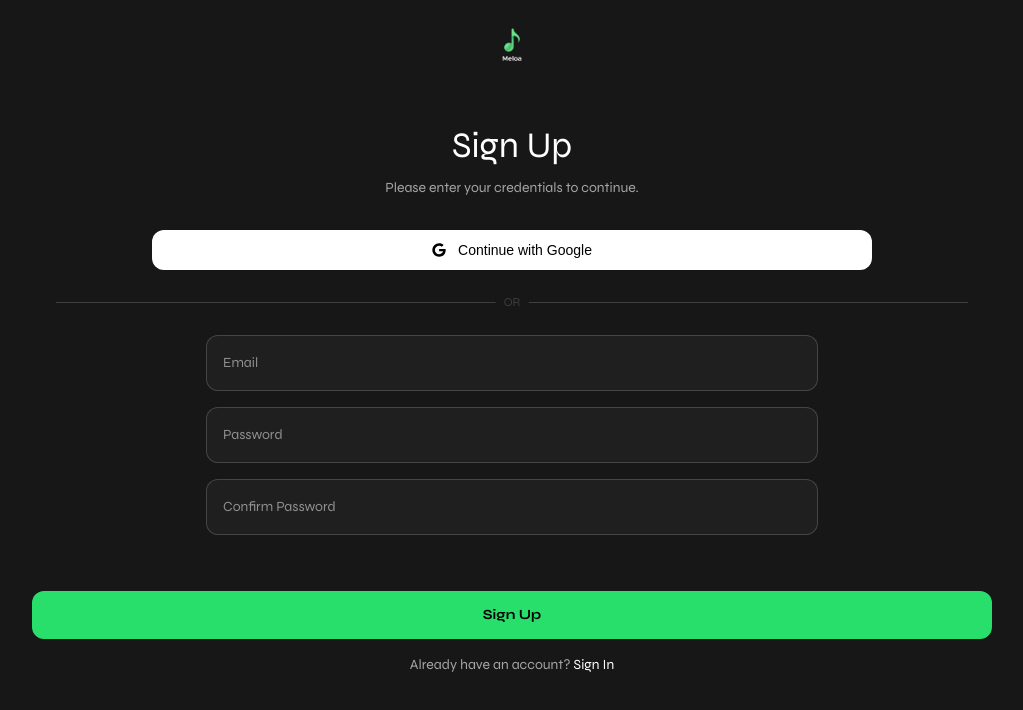
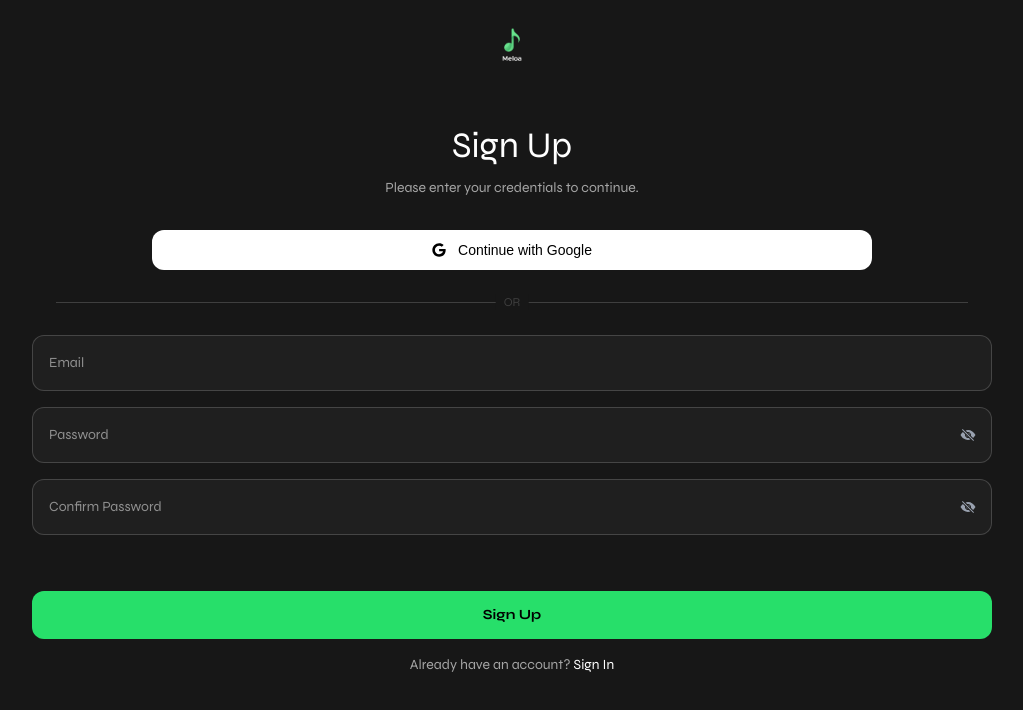
Before and after one commit to DevaduttM/Meloa, a Next.js app: page /signin in a window 1280 px wide. Both pictures are taken after a click on the element "Sign Up". Shown: the top 710 px of the page, without its empty margins (128-1151 px from the left). Built offline with nearby package versions, Linux system fonts and the light colour scheme.

Commit message:
show and hide password feat added

```diff
--- a/src/components/Navbar.jsx
+++ b/src/components/Navbar.jsx
@@ -29,7 +29,7 @@ const Navbar = () => {
                 page === "home" && loading ? (
                     <HomeScreenShimmer />
                 ) : page === "home" ? (
-                    <HomeScreen setPage={setPage} />
+                    <HomeScreen />
                 ) : page === "search" ? (
                     <SearchScreen />
                 ) : page === "library" ? (
--- a/src/components/Signin.jsx
+++ b/src/components/Signin.jsx
@@ -4,9 +4,13 @@ import Image from "next/image";
 import { FaGoogle } from "react-icons/fa";
 import { AnimatePresence, motion } from "framer-motion";
 import { useRouter } from "next/navigation";
+import { IoEyeOffSharp } from "react-icons/io5";
+import { IoEyeSharp } from "react-icons/io5";
+
 
 const Signin = () => {
   const [signin, setSignin] = useState(true);
+  const [showPassword, setShowPassword] = useState(false);
 
   const formKey = signin ? "signin" : "signup";
   const router = useRouter();
@@ -49,23 +53,41 @@ const Signin = () => {
               </span>
             </div>
 
-            <form>
+            <form className="w-full flex flex-col items-center">
               <input
                 type="email"
                 placeholder="Email"
                 className="w-full h-[3.5rem] bg-[#1f1f1f] text-white rounded-xl px-4 mb-4 outline-none border border-[#a5a5a549] focus:border-white text-sm font-syne"
               />
-              <input
-                type="password"
-                placeholder="Password"
-                className="w-full h-[3.5rem] bg-[#1f1f1f] text-white rounded-xl px-4 mb-4 outline-none border border-[#a5a5a549] focus:border-white text-sm font-syne"
-              />
+              <div className="relative w-full mb-4">
+                <input
+                  type={showPassword ? "text" : "password"}
+                  placeholder="Password"
+                  className="w-full h-[3.5rem] bg-[#1f1f1f] text-white rounded-xl px-4 outline-none border border-[#a5a5a549] focus:border-white text-sm font-syne"
+                />
+                {
+                    showPassword ? (
+                      <IoEyeSharp onClick={() => setShowPassword((prev) => !prev)} className="absolute right-4 top-1/2 transform -translate-y-1/2 text-gray-400 cursor-pointer" />
+                    ) : (
+                      <IoEyeOffSharp onClick={() => setShowPassword((prev) => !prev)} className="absolute right-4 top-1/2 transform -translate-y-1/2 text-gray-400 cursor-pointer" />
+                    )
+                }
+              </div>
               {!signin && (
+                <div className="relative w-full mb-4">
                 <input
-                  type="password"
+                  type={showPassword ? "text" : "password"}
                   placeholder="Confirm Password"
-                  className="w-full h-[3.5rem] bg-[#1f1f1f] text-white rounded-xl px-4 mb-4 outline-none border border-[#a5a5a549] focus:border-white text-sm font-syne"
+                  className="w-full h-[3.5rem] bg-[#1f1f1f] text-white rounded-xl px-4 outline-none border border-[#a5a5a549] focus:border-white text-sm font-syne"
                 />
+                {
+                    showPassword ? (
+                      <IoEyeSharp onClick={() => setShowPassword((prev) => !prev)} className="absolute right-4 top-1/2 transform -translate-y-1/2 text-gray-400 cursor-pointer" />
+                    ) : (
+                      <IoEyeOffSharp onClick={() => setShowPassword((prev) => !prev)} className="absolute right-4 top-1/2 transform -translate-y-1/2 text-gray-400 cursor-pointer" />
+                    )
+                }
+              </div>
               )}
             </form>
           </div>
```
